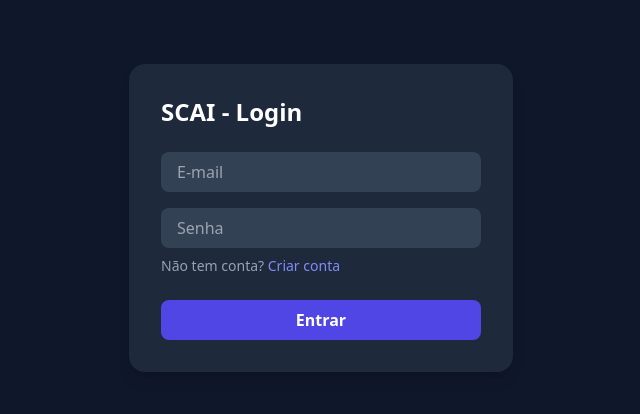
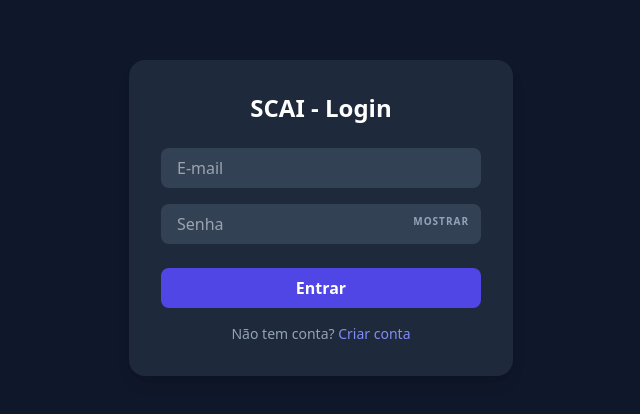
Before and after one commit to ALVAROVELAME/Front-end-_Sistema-de-Controle-de-Aquisi-o-de-Insumos, a React (Vite) app: page /login in a window 1280 px wide. Shown: the part 182-596 px from the top of the page, without its empty margins (319-959 px from the left). Built offline with nearby package versions, Linux system fonts and the light colour scheme; no server answers.

Commit message:
style: replace icons with clean text labels for password toggle

```diff
--- a/src/pages/Login.tsx
+++ b/src/pages/Login.tsx
@@ -6,71 +6,63 @@ export function Login() {
   const navigate = useNavigate();
   const [email, setEmail] = useState("");
   const [password, setPassword] = useState("");
+  const [showPassword, setShowPassword] = useState(false);
   const [loading, setLoading] = useState(false);
   const [error, setError] = useState("");
 
   async function handleLogin() {
     if (!email || !password) return alert("Preencha todos os campos");
-
     try {
       setLoading(true);
       setError("");
-
-      // Chamada real para sua VM1
       const response = await api.post("/auth/login", { email, password });
-
-      // Salva o Token e o nome do usuário (opcional)
       localStorage.setItem("@SCAI:token", response.data.token);
-
       navigate("/dashboard");
     } catch (err: any) {
-      console.error(err);
-      setError("Falha no login. Verifique e-mail e senha.");
+      console.error("ERRO:", err.response?.data || err.message);
+      setError("Falha no login. Verifique os dados.");
     } finally {
       setLoading(false);
     }
   }
 
   return (
-    <div className="flex items-center justify-center h-screen bg-slate-900 text-white">
+    <div className="flex items-center justify-center h-screen bg-slate-900 text-white font-sans">
       <div className="bg-slate-800 p-8 rounded-2xl shadow-lg w-96">
-        <h1 className="text-2xl font-bold mb-6">SCAI - Login</h1>
-
-        {error && <p className="text-red-400 text-sm mb-4 bg-red-400/10 p-2 rounded">{error}</p>}
+        <h1 className="text-2xl font-bold mb-6 text-center">SCAI - Login</h1>
+        {error && <p className="text-red-400 text-sm mb-4 bg-red-400/10 p-2 rounded text-center">{error}</p>}
 
         <input
-          type="email"
-          placeholder="E-mail"
-          value={email}
+          type="email" placeholder="E-mail" value={email}
           onChange={(e) => setEmail(e.target.value)}
           className="w-full mb-4 px-4 py-2 rounded-lg bg-slate-700 outline-none focus:ring-2 ring-indigo-500"
         />
 
-        <input
-          type="password"
-          placeholder="Senha"
-          value={password}
-          onChange={(e) => setPassword(e.target.value)}
-          className="w-full mb-2 px-4 py-2 rounded-lg bg-slate-700 outline-none focus:ring-2 ring-indigo-500"
-        />
-
-        <p className="text-sm text-slate-400 mb-6">
-          Não tem conta?{" "}
-          <span
-            onClick={() => navigate("/register")}
-            className="text-indigo-400 cursor-pointer hover:text-indigo-300"
+        <div className="relative mb-6">
+          <input
+            type={showPassword ? "text" : "password"}
+            placeholder="Senha" value={password}
+            onChange={(e) => setPassword(e.target.value)}
+            className="w-full px-4 py-2 rounded-lg bg-slate-700 outline-none focus:ring-2 ring-indigo-500"
+          />
+          <button
+            type="button"
+            onClick={() => setShowPassword(!showPassword)}
+            className="absolute right-3 top-2.5 text-[10px] font-bold uppercase tracking-widest text-slate-400 hover:text-indigo-400 transition-colors"
           >
-            Criar conta
-          </span>
-        </p>
+            {showPassword ? "Ocultar" : "Mostrar"}
+          </button>
+        </div>
 
         <button
-          onClick={handleLogin}
-          disabled={loading}
+          onClick={handleLogin} disabled={loading}
           className="w-full py-2 bg-indigo-600 rounded-lg hover:bg-indigo-500 transition disabled:opacity-50 font-semibold"
         >
-          {loading ? "Autenticando..." : "Entrar"}
+          {loading ? "Entrando..." : "Entrar"}
         </button>
+        <p className="text-sm text-center text-slate-400 mt-4">
+          Não tem conta? <span onClick={() => navigate("/register")} className="text-indigo-400 cursor-pointer hover:underline">Criar conta</span>
+        </p>
       </div>
     </div>
   );
--- a/src/pages/Register.tsx
+++ b/src/pages/Register.tsx
@@ -7,70 +7,68 @@ export function Register() {
   const [username, setUsername] = useState("");
   const [email, setEmail] = useState("");
   const [password, setPassword] = useState("");
+  const [showPassword, setShowPassword] = useState(false);
   const [loading, setLoading] = useState(false);
   const [error, setError] = useState("");
 
   async function handleRegister() {
     if (!username || !email || !password) return alert("Preencha todos os campos");
-
     try {
       setLoading(true);
       setError("");
-
-      // Envia para a sua API na VM1
       await api.post("/auth/register", { username, email, password });
-
-      alert("Conta criada com sucesso! Agora você pode fazer login.");
+      alert("Conta criada com sucesso!");
       navigate("/login");
     } catch (err: any) {
-      console.error(err);
-      setError("Erro ao criar conta. Tente outro e-mail ou verifique os dados.");
+      console.error("ERRO:", err.response?.data || err.message);
+      setError(err.response?.data?.message || "Erro de conexão com a API.");
     } finally {
       setLoading(false);
     }
   }
 
   return (
-    <div className="flex items-center justify-center h-screen bg-slate-900 text-white">
+    <div className="flex items-center justify-center h-screen bg-slate-900 text-white font-sans">
       <div className="bg-slate-800 p-8 rounded-2xl shadow-lg w-96">
-        <h1 className="text-2xl font-bold mb-6">Criar Conta ✨</h1>
-
-        {error && <p className="text-red-400 text-sm mb-4 bg-red-400/10 p-2 rounded">{error}</p>}
+        <h1 className="text-2xl font-bold mb-6 text-center">Criar Conta</h1>
+        {error && <p className="text-red-400 text-sm mb-4 bg-red-400/10 p-2 rounded text-center">{error}</p>}
 
         <input
-          type="text"
-          placeholder="Nome de usuário (username)"
-          value={username}
+          type="text" placeholder="Usuário" value={username}
           onChange={(e) => setUsername(e.target.value)}
           className="w-full mb-4 px-4 py-2 rounded-lg bg-slate-700 outline-none focus:ring-2 ring-indigo-500"
         />
 
         <input
-          type="email"
-          placeholder="Email"
-          value={email}
+          type="email" placeholder="Email" value={email}
           onChange={(e) => setEmail(e.target.value)}
           className="w-full mb-4 px-4 py-2 rounded-lg bg-slate-700 outline-none focus:ring-2 ring-indigo-500"
         />
 
-        <input
-          type="password"
-          placeholder="Senha"
-          value={password}
-          onChange={(e) => setPassword(e.target.value)}
-          className="w-full mb-6 px-4 py-2 rounded-lg bg-slate-700 outline-none focus:ring-2 ring-indigo-500"
-        />
+        <div className="relative mb-6">
+          <input
+            type={showPassword ? "text" : "password"}
+            placeholder="Senha" value={password}
+            onChange={(e) => setPassword(e.target.value)}
+            className="w-full px-4 py-2 rounded-lg bg-slate-700 outline-none focus:ring-2 ring-indigo-500"
+          />
+          <button
+            type="button"
+            onClick={() => setShowPassword(!showPassword)}
+            className="absolute right-3 top-2.5 text-[10px] font-bold uppercase tracking-widest text-slate-400 hover:text-indigo-400 transition-colors"
+          >
+            {showPassword ? "Ocultar" : "Mostrar"}
+          </button>
+        </div>
 
         <button
-          onClick={handleRegister}
-          disabled={loading}
+          onClick={handleRegister} disabled={loading}
           className="w-full py-2 bg-indigo-600 rounded-lg hover:bg-indigo-500 transition disabled:opacity-50 font-semibold"
         >
-          {loading ? "Registrando..." : "Registrar"}
+          {loading ? "Processando..." : "Registrar"}
         </button>
-
         <p className="text-sm text-center text-slate-400 mt-4">
-          Já tem conta? <span onClick={() => navigate("/login")} className="text-indigo-400 cursor-pointer">Faça Login</span>
+          Já tem conta? <span onClick={() => navigate("/login")} className="text-indigo-400 cursor-pointer hover:underline">Entrar</span>
         </p>
       </div>
     </div>
```
